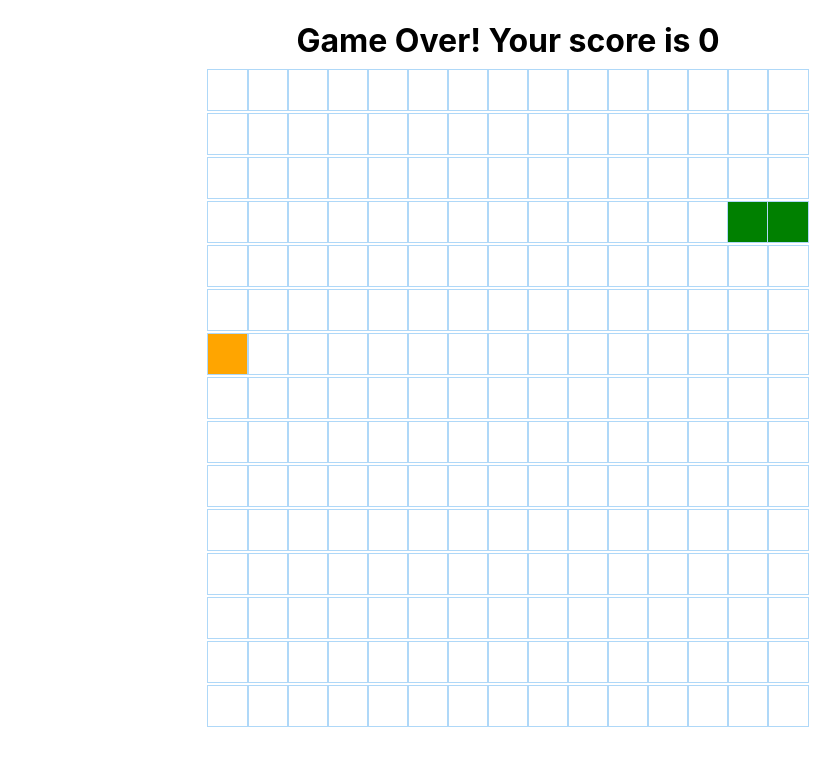
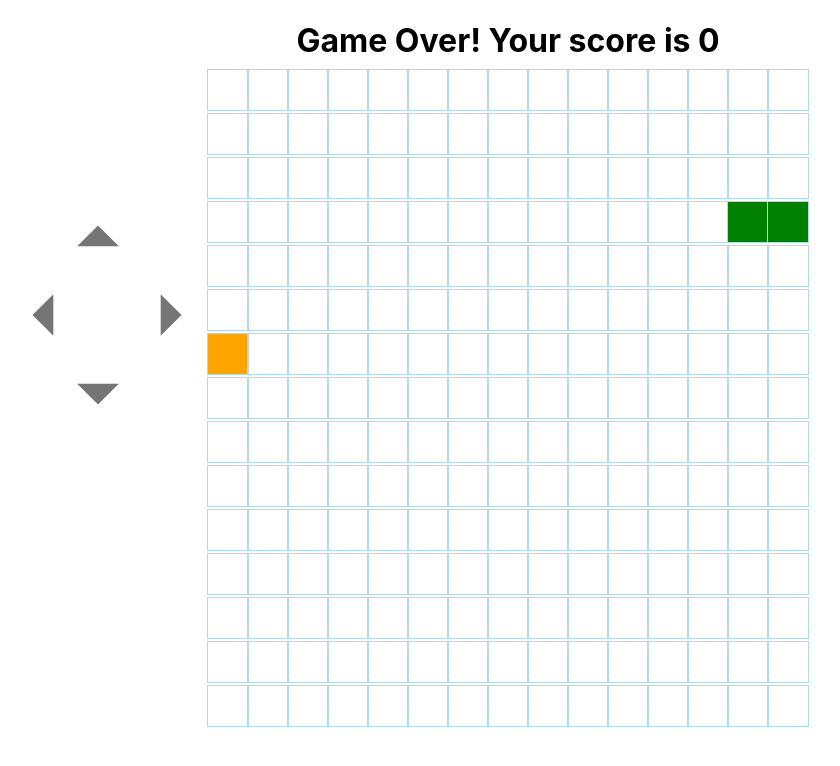
Before and after one commit to KevinLohJunYong/SnakeGame, a React (Create React App) app: page / in a window 1280 px wide. Shown: the top 766 px of the page, without its empty margins (132-972 px from the left). Built offline with nearby package versions, Linux system fonts and the light colour scheme.

Commit message:
added buttons

```diff
--- a/package.json
+++ b/package.json
@@ -4,6 +4,7 @@
   "private": true,
   "dependencies": {
     "@material-ui/core": "^4.12.1",
+    "@material-ui/icons": "^4.11.2",
     "@testing-library/jest-dom": "^5.11.4",
     "@testing-library/react": "^11.1.0",
     "@testing-library/user-event": "^12.1.10",
--- a/src/App.js
+++ b/src/App.js
@@ -1,12 +1,18 @@
 import React, { useState,useEffect,useRef } from 'react';
 import Button from '@material-ui/core/Button';
+import ArrowDropDown from '@material-ui/icons/ArrowDropDown';
+import ArrowDropUp from '@material-ui/icons/ArrowDropUp';
+import ArrowLeft from '@material-ui/icons/ArrowLeft';
+import ArrowRight from '@material-ui/icons/ArrowRight';
+import IconButton from '@material-ui/core/IconButton';
+import { makeStyles } from '@material-ui/core/styles';
 import './App.css';
 
-const BOARD_SIZE = 15;
-const STARTING_SNAKE_ROW = 3;
-const STARTING_SNAKE_COL = 3;
-const STARTING_FOOD_ROW = 3;
-const STARTING_FOOD_COL = 12;
+const BOARD_SIZE = window.screen.width <= 500 ? 10 : 15;
+const STARTING_SNAKE_ROW = window.screen.width <= 500 ? 2 : 3;
+const STARTING_SNAKE_COL = window.screen.width <= 500 ? 2 : 3;
+const STARTING_FOOD_ROW = window.screen.width <= 500 ? 2 : 3;
+const STARTING_FOOD_COL = window.screen.width <= 500 ? 7 : 11;
 
 class SnakeNode {
    constructor(row,col) {
@@ -47,8 +53,15 @@ const Direction = {
     LEFT: 'LEFT',
     RIGHT: 'RIGHT',
 };
-
+const useStyles = makeStyles((theme) => ({
+    icon: {
+      '& svg': {
+        fontSize: 100
+      }
+    },
+  }));
 export default function Board() {
+    const classes = useStyles();
     const [board,setBoard] = useState(createBoard());
     var [snake,setSnake] = useState(new Snake(STARTING_SNAKE_ROW,STARTING_SNAKE_COL));
     const [snakeCells,setSnakeCells] = useState(new Set([STARTING_SNAKE_ROW*BOARD_SIZE+STARTING_SNAKE_COL]));
@@ -242,6 +255,23 @@ export default function Board() {
                 </h1>
               </div>
             </div>
+            <div style={{marginLeft:"9%",marginTop:"9%"}}>
+                 <IconButton className={classes.icon} style={{marginLeft:"4.5%"}} onClick={()=>setDirection(Direction.UP)}>
+                   <ArrowDropUp fontSize="large"> </ArrowDropUp>
+                 </IconButton>
+                <div style={{marginTop:"-1%",marginTop:"-4%"}}>
+                <IconButton className={classes.icon} onClick={()=>setDirection(Direction.LEFT)}>
+                  <ArrowLeft fontSize="large"> </ArrowLeft>
+                  </IconButton>
+                  <IconButton className={classes.icon} onClick={()=>setDirection(Direction.RIGHT)}>
+                  <ArrowRight fontSize="large"> </ArrowRight>
+                  </IconButton>
+                </div>
+                <IconButton className={classes.icon} style={{marginLeft:"4.5%",marginTop:"-4%"}} onClick={()=>setDirection(Direction.DOWN)}>
+                <ArrowDropDown fontSize="large">
+                </ArrowDropDown>
+                </IconButton>
+            </div>
         <div className="board">
             {
       board.map((row)=>{
```
Also changed, not shown: 1 other file (tests, documents, lock files or other folders).
